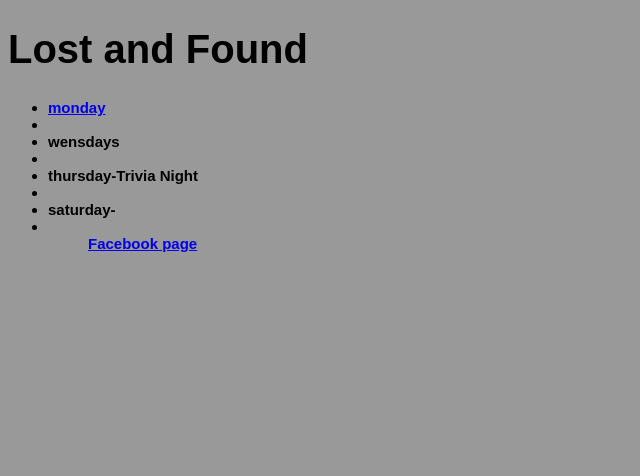
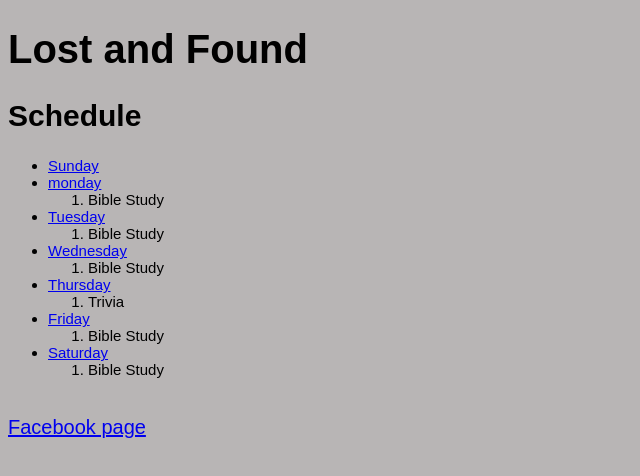
Before and after one commit to jread1002/lost_and_Found_test, a plain HTML site: page index.html in a window 1280 px wide. Shown: the whole page, without its empty margins (0-640 px from the left). Drawn offline with Linux system fonts and the light colour scheme.

Commit message:
Add files via upload
adding more organization and pages to the website

```diff
--- a/index.html
+++ b/index.html
@@ -9,13 +9,22 @@
 		<h1>Lost and Found<h1>
 	</head>
 	<body>
-
+		<h2>Schedule</h2>
 		<ul>
-			<li><a href="page1.html">monday<a><li>
-			<li>wensdays<li>
-			<li>thursday-Trivia Night<li>
-			<li>saturday-<li>
-		<ul><br>
+			<li><a href="Days/Sunday.html">Sunday</a></li>
+			<li><a href="Days/Monday.html">monday</a></li>
+				<ol><li>Bible Study</li></ol>
+			<li><a href="Days/Tuesday.html">Tuesday</a></li>
+				<ol><li>Bible Study</li></ol>
+			<li><a href="Days/Wednesday.html">Wednesday</a></li>
+				<ol><li>Bible Study</li></ol>
+			<li><a href="Days/Thursday.html">Thursday</a></li>
+				<ol><li>Trivia</li></ol>
+			<li><a href="Days/Friday.html">Friday</a></li>
+				<ol><li>Bible Study</li></ol>
+			<li><a href="Days/Saturday.html">Saturday</a></li>
+				<ol><li>Bible Study</li></ol>
+			</ul><br>
 	</body>
 	<footer><a href="https://www.facebook.com/lostand.found.566">Facebook page<a></footer>
 </html>
--- a/main.css
+++ b/main.css
@@ -1,5 +1,5 @@
 body{
-	background:#999 ;
+	background:rgb(184, 181, 181) ;
 	font-family: arial;
 	font-size: 20px;
 }
```
